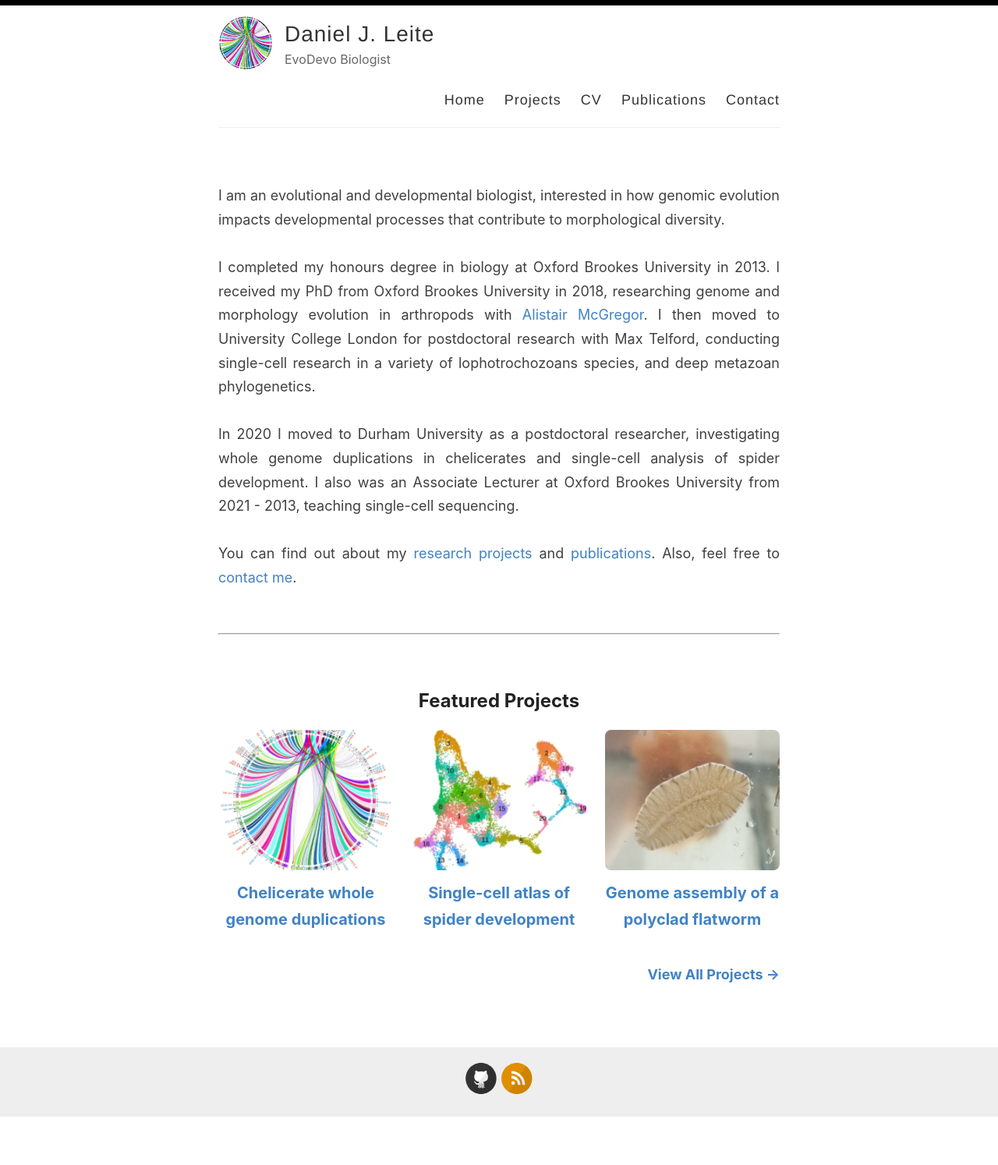
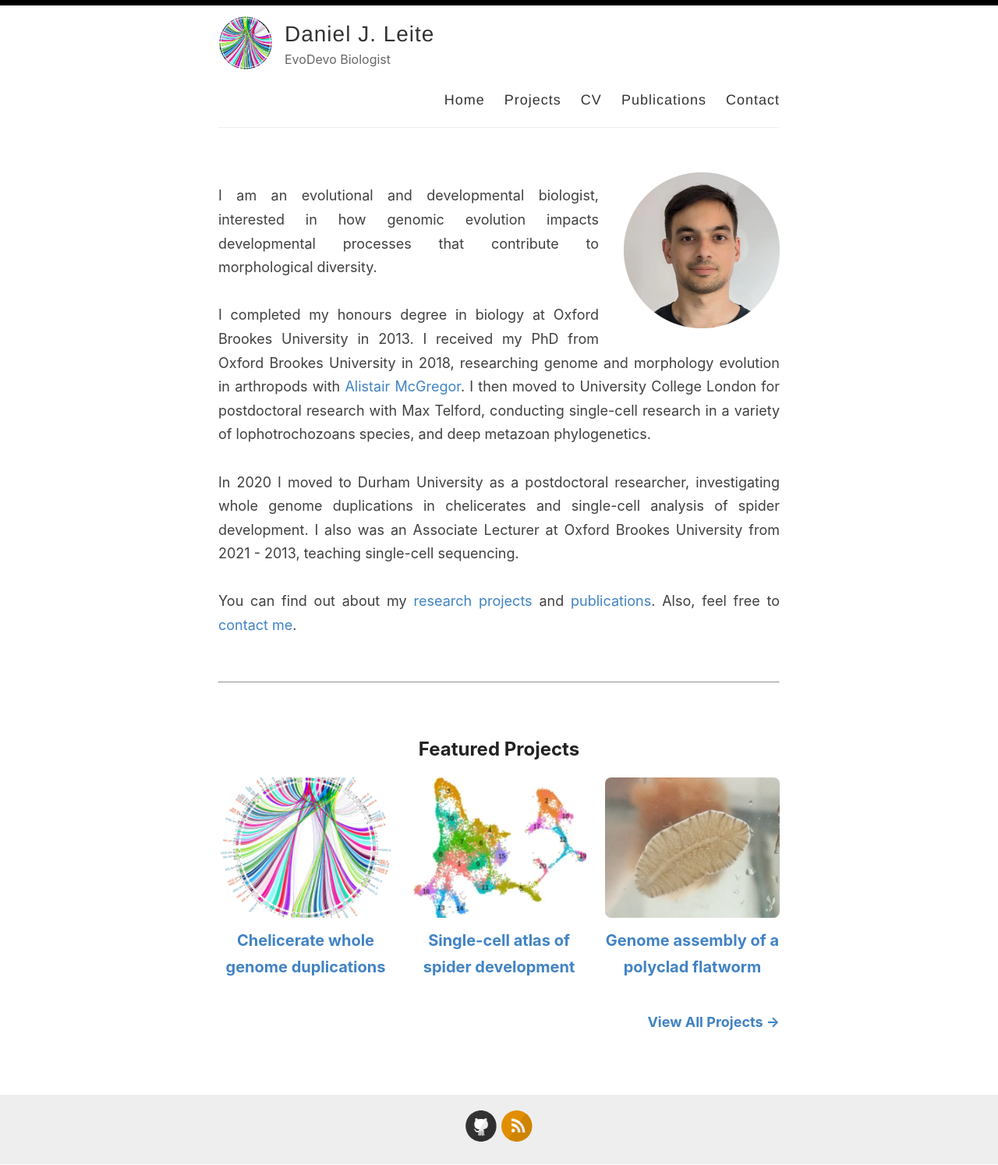
Before and after one commit to djleite/djleite.github.io, a Jekyll site: the page built from index.html, in a window 1280 px wide. Shown: the whole page at 78% size. Built offline with Jekyll 4.4.1, drawn with Linux system fonts in a browser that asks for light colours; the list of posts is cut into pages by our own code; before the commit the page ends 1432 px from its top, so only the background shows below that.

Commit message:
home update

```diff
--- a/index.html
+++ b/index.html
@@ -6,12 +6,12 @@ title: Home
 <!-- 🔹 Section 1: Bio with Image -->
 <section style="padding: 2rem 0;">
   <div style="overflow: hidden;">
-    <!-- <img
+    <img
       src="{{ site.baseurl }}/images/DJL_ID_photo.webp"
       alt="DJ Leite Photo"
       style="float: right; margin-left: 2rem; max-width: 200px; border-radius: 8px;"
     >
-    -->
+
     <p style="text-align: justify;">
       I am an evolutional and developmental biologist, interested in how genomic evolution impacts developmental processes that contribute to morphological diversity.
       <br><br>
```
